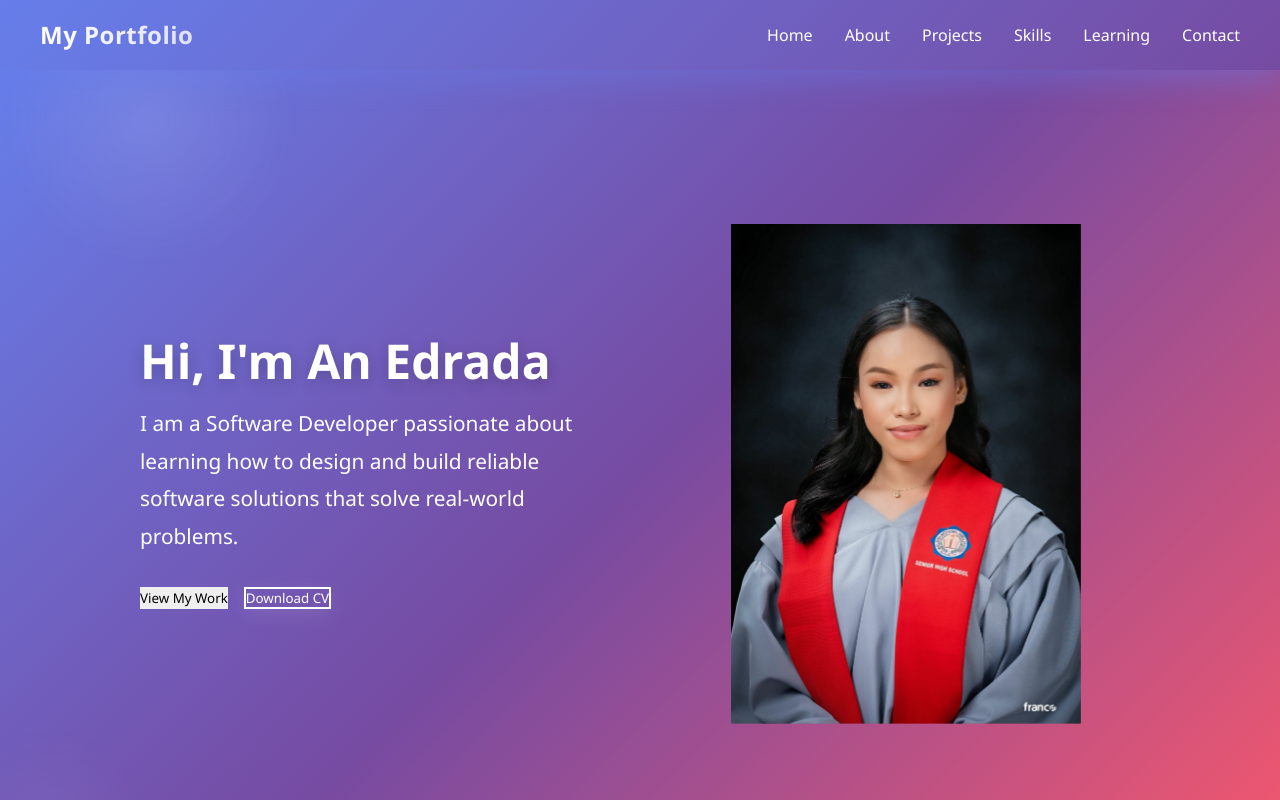
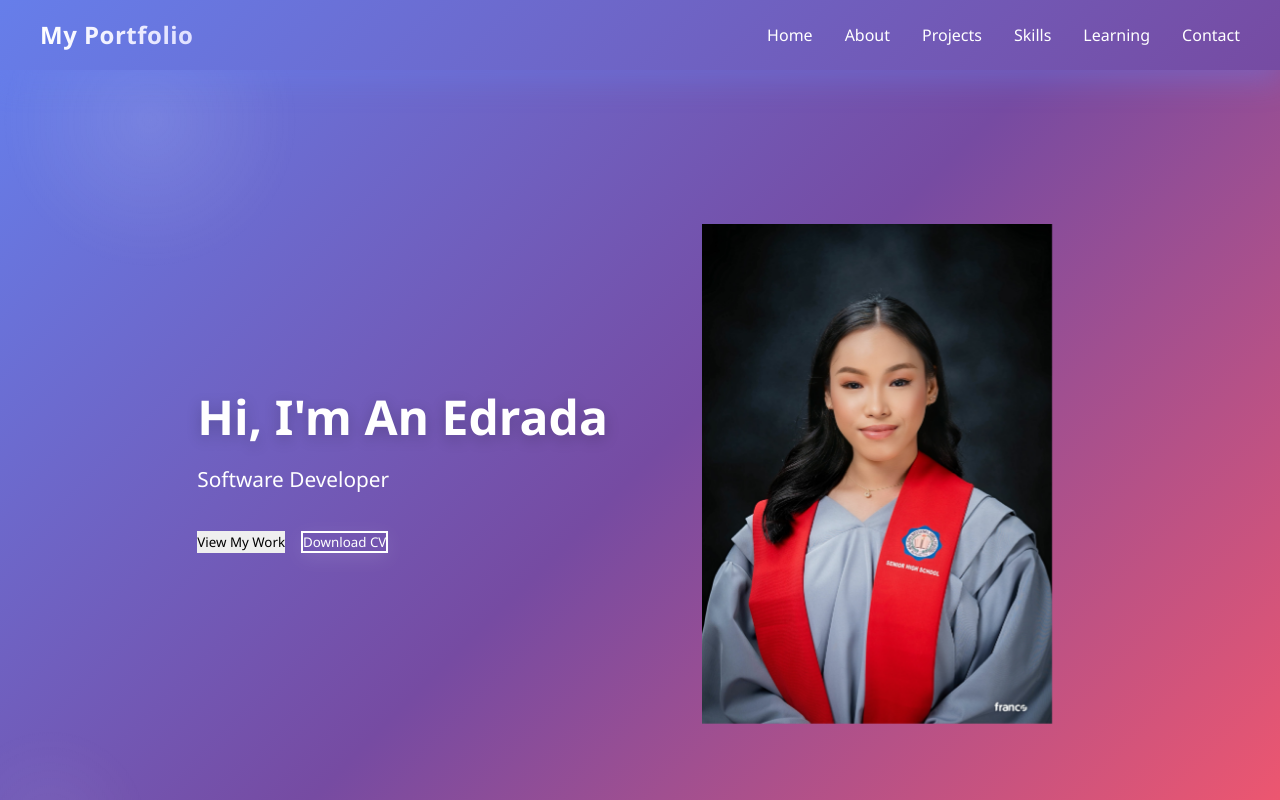
Before and after one commit to anedrada/EDRADA_FUTURE_PROOF, a React (Vite) app: page / in a window 1280 px wide. Shown: the top 800 px of the page. Built offline with nearby package versions, Linux system fonts and the light colour scheme.

Commit message:
Simplify hero subtitle to 'Software Developer' only

```diff
--- a/src/components/Hero.jsx
+++ b/src/components/Hero.jsx
@@ -11,7 +11,7 @@ function Hero() {
           </div>
           <div className="hero-content">
             <h1>Hi, I'm An Edrada</h1>
-            <p>I am a Software Developer passionate about learning how to design and build reliable software solutions that solve real-world problems.</p>
+            <p>Software Developer</p>
             <div className="hero-buttons">
               <button className="btn btn-primary">View My Work</button>
               <button className="btn btn-secondary">Download CV</button>
```
